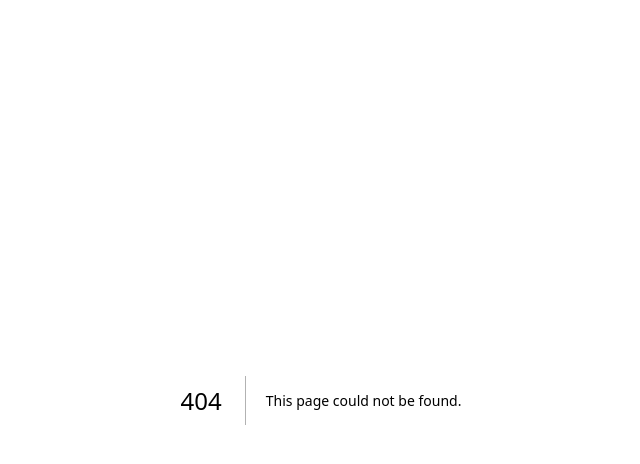
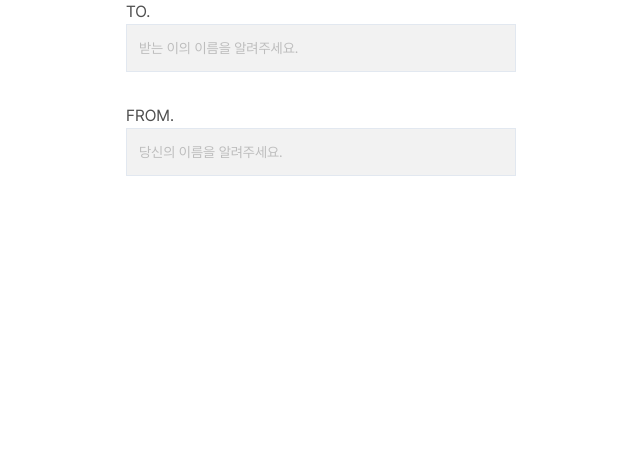
Before and after one commit to ChudamChudam/ChudamChudam-FE, a Next.js app: page /onboarding in a window 1280 px wide. Before the commit this address had no page. Shown: the top 464 px of the page, without its empty margins (319-959 px from the left). Built offline with nearby package versions, Linux system fonts and the light colour scheme.

Commit message:
:lipstick: 온보딩 인풋 UI 구현

```diff
--- /dev/null
+++ b/src/app/onboarding/page.tsx
@@ -0,0 +1,11 @@
+import OnboardingInputForm from "@/components/features/onboarding/OnboardingInputForm";
+
+const OnboardingPage = () => {
+  return (
+    <main>
+      <OnboardingInputForm />
+    </main>
+  );
+};
+
+export default OnboardingPage;
--- /dev/null
+++ b/src/components/features/onboarding/OnboardingInputForm.tsx
@@ -0,0 +1,19 @@
+import { Input } from "@/components/ui/Input";
+import { Label } from "@/components/ui/label";
+
+const OnboardingInputForm = () => {
+  return (
+    <section className="flex flex-col gap-8">
+      <div>
+        <Label className="text-gray-500">TO.</Label>
+        <Input placeholder="받는 이의 이름을 알려주세요." />
+      </div>
+      <div>
+        <Label className="text-gray-500">FROM.</Label>
+        <Input placeholder="당신의 이름을 알려주세요." />
+      </div>
+    </section>
+  );
+};
+
+export default OnboardingInputForm;
```
